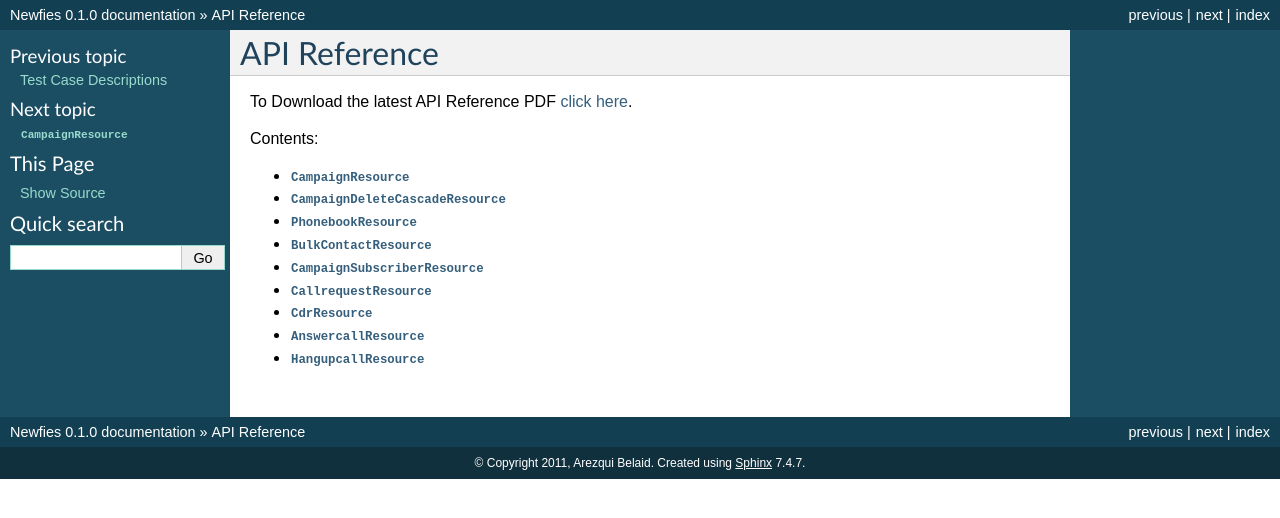
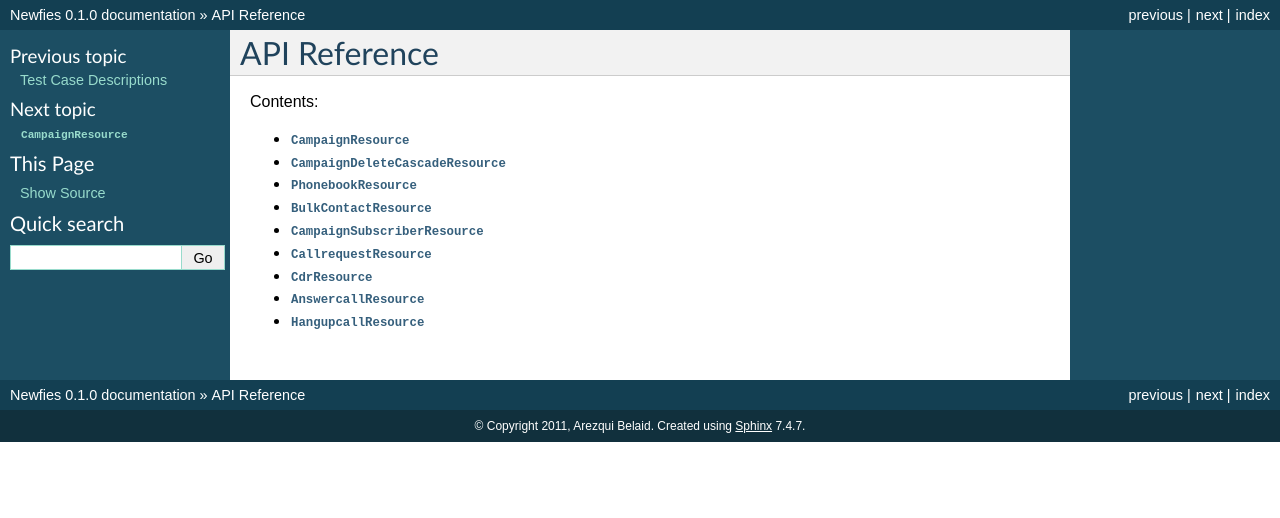
Before and after one commit to newfies-dialer/newfies-dialer, a Sphinx documentation site: the page built from docs/source/api-reference.rst, in a window 1280 px wide. Shown: the top 518 px of the page. Built offline with Sphinx 7.4.7, drawn with Linux system fonts in a browser that asks for light colours.

Commit message:
remove previous doc on API

```diff
--- a/docs/source/api-reference.rst
+++ b/docs/source/api-reference.rst
@@ -3,10 +3,6 @@
 =============
 API Reference
 =============
-
-To Download the latest API Reference PDF `click here`_.
-
-.. _click here: https://github.com/Star2Billing/newfies-dialer/raw/master/docs/source/pdf/api_doc.pdf
 
 Contents:
 
```
